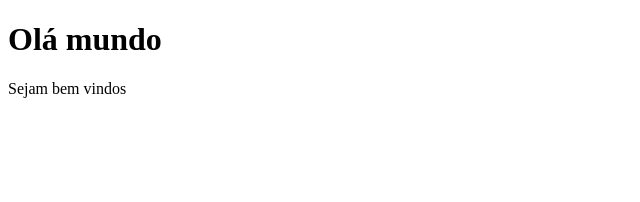
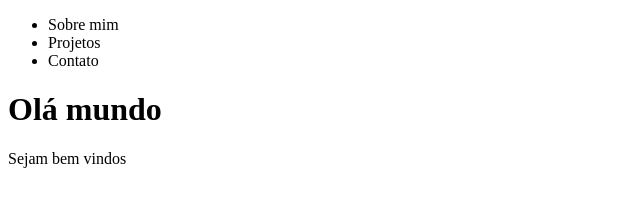
Before and after one commit to ivanpires2000/aula-01, a plain HTML site: page index.html in a window 1280 px wide. Shown: the whole page, without its empty margins (0-640 px from the left). Drawn offline with Linux system fonts and the light colour scheme.

Commit message:
criação do menu

```diff
--- a/index.html
+++ b/index.html
@@ -6,6 +6,13 @@
     <title>Primeira Aula</title>
 </head>
 <body>
+    <nav>
+        <ul>
+            <li><a>Sobre mim</a></li>
+            <li><a>Projetos</a></li>
+            <li><a>Contato</a></li>
+        </ul>
+    </nav>
     <h1>Olá mundo</h1>
     <p>Sejam bem vindos</p>
 </body>
```
